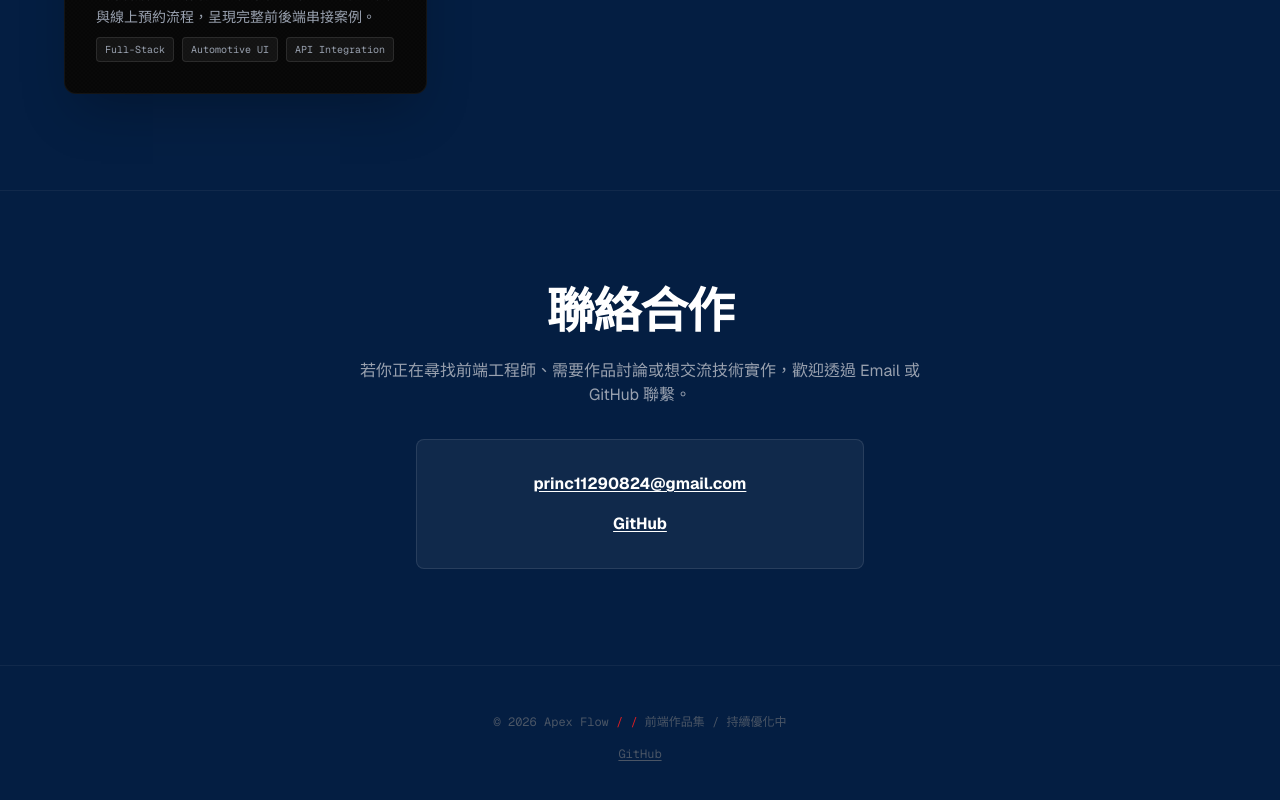
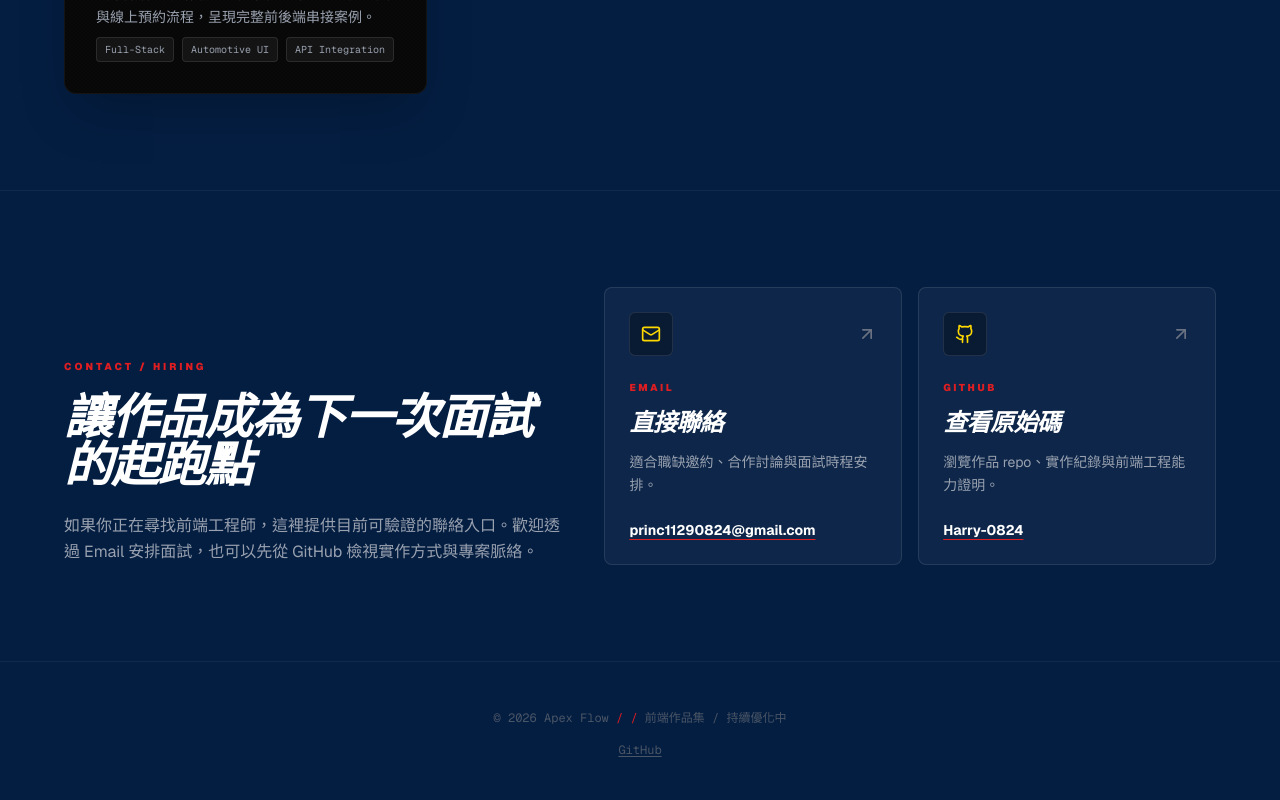
Before and after one commit to Harry-0824/red-bull-portfolio, a Next.js app: page / in a window 1280 px wide. Shown: the part 4275-5075 px from the top of the page. Built offline with nearby package versions, Linux system fonts and the light colour scheme.

Commit message:
feat: improve contact links for hiring
Closes #16

```diff
--- a/src/components/ContactSection.tsx
+++ b/src/components/ContactSection.tsx
@@ -1,36 +1,96 @@
 // ContactSection.tsx
 
+import { ArrowUpRight, Github, Mail } from "lucide-react";
+
+const contactLinks = [
+  {
+    label: "Email",
+    title: "直接聯絡",
+    description: "適合職缺邀約、合作討論與面試時程安排。",
+    href: "https://mail.google.com/mail/?view=cm&fs=1&to=princ11290824%40gmail.com",
+    value: "princ11290824@gmail.com",
+    icon: Mail,
+    isExternal: true,
+  },
+  {
+    label: "GitHub",
+    title: "查看原始碼",
+    description: "瀏覽作品 repo、實作紀錄與前端工程能力證明。",
+    href: "https://github.com/Harry-0824",
+    value: "Harry-0824",
+    icon: Github,
+    isExternal: true,
+  },
+];
+
+// LinkedIn、Cake 與履歷 PDF 目前沒有 repo 內可驗證 URL 或檔案；補齊後再加入 contactLinks，避免顯示壞連結。
 export default function ContactSection() {
   return (
     <section
       id="contact"
-      className="py-24 px-4 bg-rbr-navy border-t border-white/5 flex flex-col items-center justify-center"
+      className="py-24 px-4 bg-rbr-navy border-t border-white/5"
     >
-      <h2 className="text-3xl md:text-5xl font-black text-white mb-6 tracking-tight">
-        聯絡合作
-      </h2>
-      <p className="text-gray-400 max-w-xl text-center mb-8">
-        若你正在尋找前端工程師、需要作品討論或想交流技術實作，歡迎透過 Email 或 GitHub 聯繫。
-      </p>
-      {/* 聯絡資訊區塊 */}
-      <div className="w-full max-w-md bg-white/5 rounded-lg border border-white/10 flex flex-col items-center justify-center py-8 gap-4">
-        <a
-          href="mailto:princ11290824@gmail.com"
-          className="text-white font-bold underline underline-offset-2 hover:text-rbr-yellow transition"
-          aria-label="Email"
-        >
-          princ11290824@gmail.com
-        </a>
+      <div className="max-w-6xl mx-auto">
+        <div className="grid gap-10 lg:grid-cols-[0.9fr_1.1fr] lg:items-end">
+          <div>
+            <span className="text-[10px] font-black tracking-[0.3em] uppercase text-rbr-red">
+              Contact / Hiring
+            </span>
+            <h2 className="mt-4 text-3xl md:text-5xl font-black italic tracking-tight text-white">
+              讓作品成為下一次面試的起跑點
+            </h2>
+            <p className="mt-6 max-w-xl text-sm md:text-base leading-relaxed text-gray-400">
+              如果你正在尋找前端工程師，這裡提供目前可驗證的聯絡入口。歡迎透過 Email
+              安排面試，也可以先從 GitHub 檢視實作方式與專案脈絡。
+            </p>
+          </div>
 
-        <a
-          href="https://github.com/Harry-0824"
-          target="_blank"
-          rel="noopener noreferrer"
-          className="text-white font-bold underline underline-offset-2 hover:text-rbr-yellow transition"
-          aria-label="GitHub"
-        >
-          GitHub
-        </a>
+          <div className="grid gap-4 sm:grid-cols-2">
+            {contactLinks.map((link) => {
+              const Icon = link.icon;
+
+              return (
+                <a
+                  key={link.label}
+                  href={link.href}
+                  target={link.isExternal ? "_blank" : undefined}
+                  rel={link.isExternal ? "noopener noreferrer" : undefined}
+                  aria-label={`${link.label}: ${link.value}`}
+                  className="group relative overflow-hidden rounded-lg border border-white/10 bg-white/[0.04] p-6 transition hover:-translate-y-1 hover:border-rbr-red/70 hover:bg-white/[0.07] focus:outline-none focus-visible:ring-2 focus-visible:ring-rbr-yellow"
+                >
+                  <div className="relative flex min-h-[210px] flex-col">
+                    <div className="flex items-center justify-between gap-4">
+                      <span className="inline-flex h-11 w-11 items-center justify-center rounded-md border border-white/10 bg-black/30 text-rbr-yellow">
+                        <Icon size={20} aria-hidden="true" />
+                      </span>
+                      <ArrowUpRight
+                        size={20}
+                        aria-hidden="true"
+                        className="text-gray-500 transition group-hover:translate-x-1 group-hover:-translate-y-1 group-hover:text-rbr-yellow"
+                      />
+                    </div>
+
+                    <div className="mt-6">
+                      <p className="text-[10px] font-black tracking-[0.25em] uppercase text-rbr-red">
+                        {link.label}
+                      </p>
+                      <h3 className="mt-3 text-2xl font-black italic tracking-tight text-white">
+                        {link.title}
+                      </h3>
+                      <p className="mt-3 text-sm leading-relaxed text-gray-400">
+                        {link.description}
+                      </p>
+                    </div>
+
+                    <span className="mt-auto pt-6 text-sm font-bold text-white underline decoration-rbr-red underline-offset-4 break-all transition group-hover:text-rbr-yellow">
+                      {link.value}
+                    </span>
+                  </div>
+                </a>
+              );
+            })}
+          </div>
+        </div>
       </div>
     </section>
   );
```
